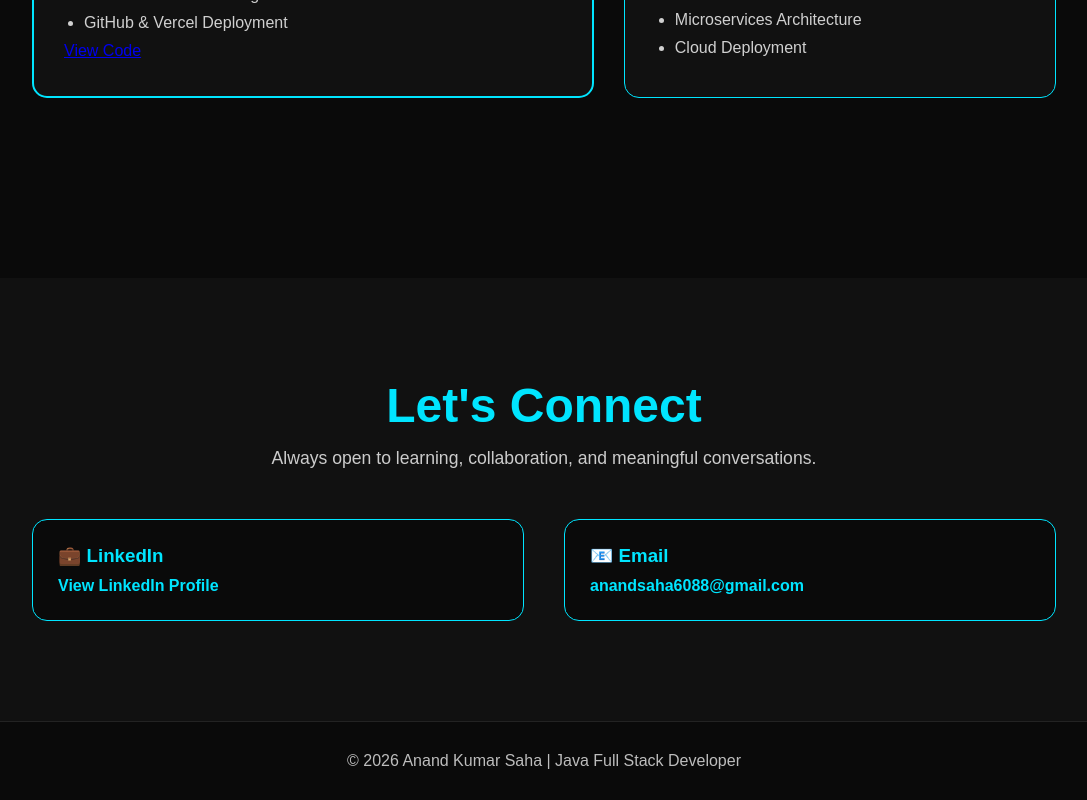
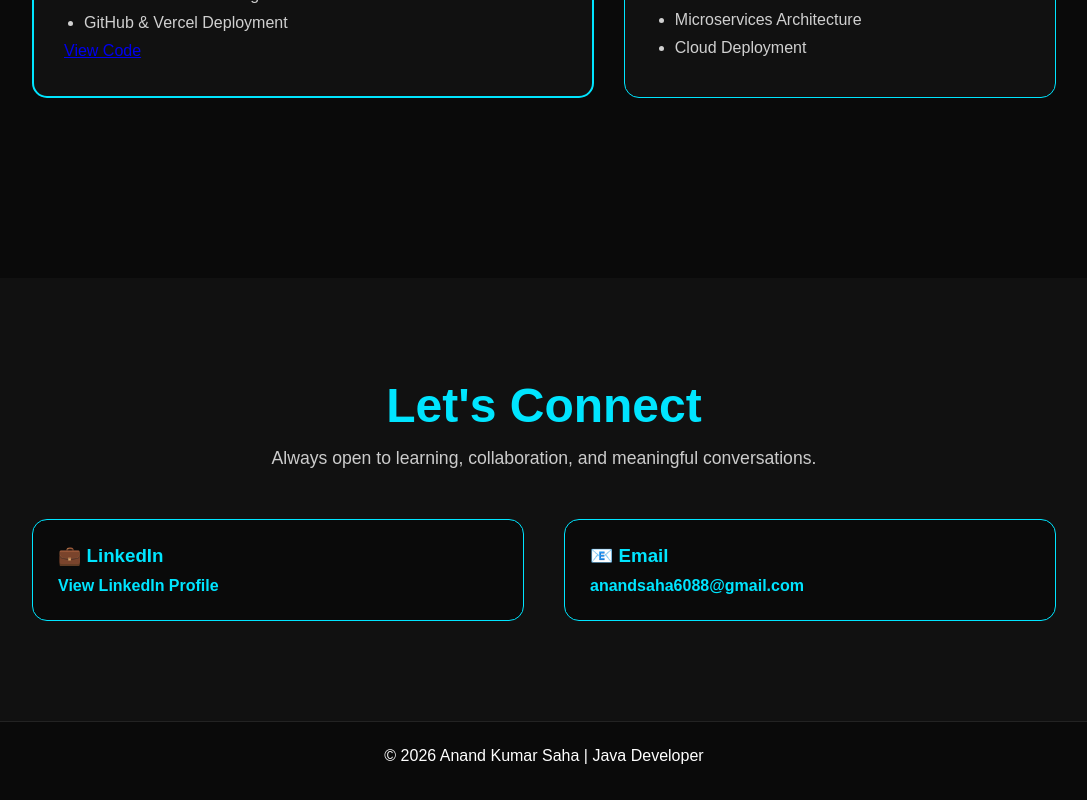
Before and after one commit to mohitkr56/anand-kumar-saha-portfolio, a React (Vite) app: page / in a window 1280 px wide. Shown: the part 4587-5387 px from the top of the page, without its empty margins (96-1183 px from the left). Built offline with nearby package versions, Linux system fonts and the light colour scheme.

Commit message:
Update footer

```diff
--- a/src/components/Footer.jsx
+++ b/src/components/Footer.jsx
@@ -1,7 +1,7 @@
 function Footer() {
   return (
     <footer className="footer">
-  <p>© 2026 Anand Kumar Saha | Java Full Stack Developer</p>
+  © 2026 Anand Kumar Saha | Java Developer
 </footer>
   );
 }
```
